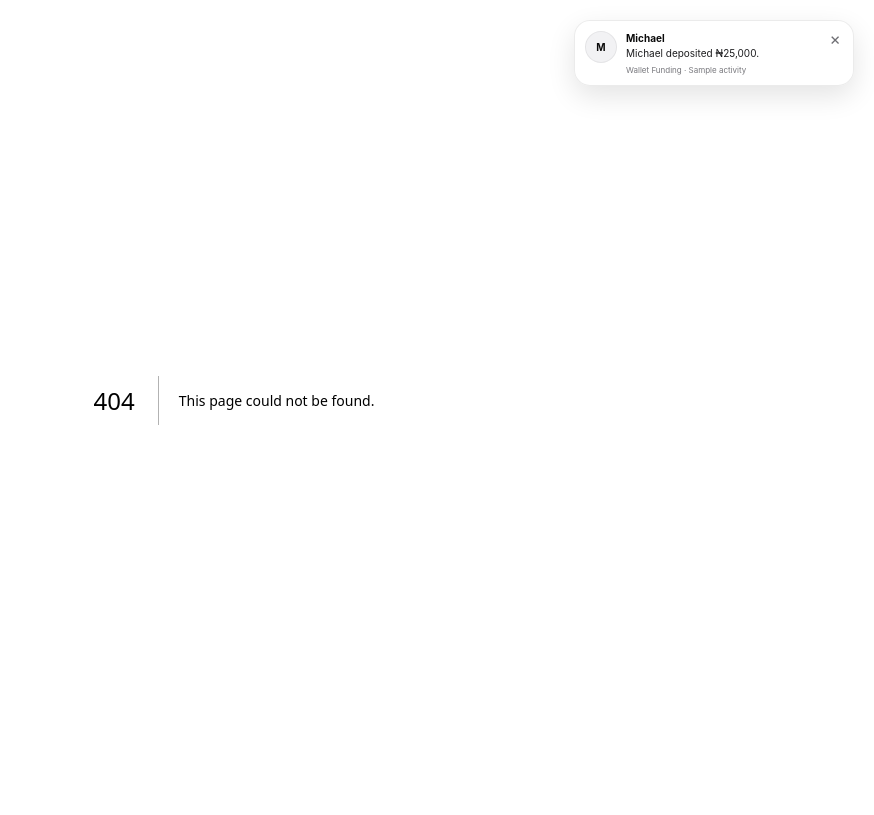
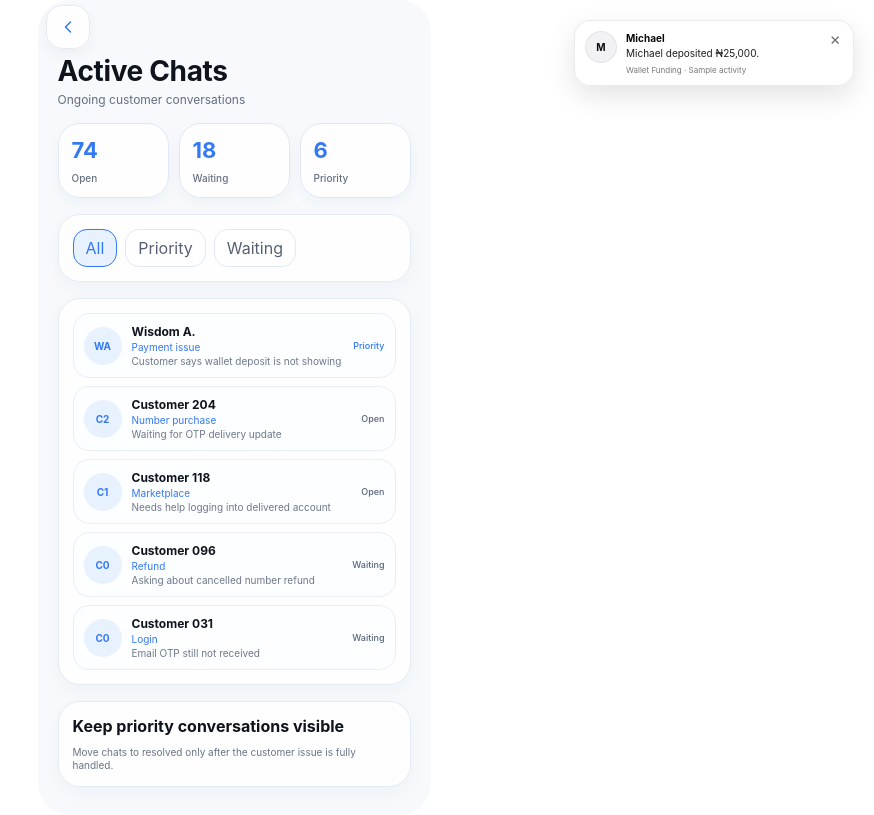
Before and after one commit to wis12dom34/-wickspend-web, a Next.js app: page /admin/chats in a window 1280 px wide. Before the commit this address had no page. Shown: the whole page, without its empty margins (406-1280 px from the left). Built offline with nearby package versions, Linux system fonts and the light colour scheme.

Commit message:
Add admin chats route

```diff
--- /dev/null
+++ b/app/admin/chats/page.tsx
@@ -0,0 +1,5 @@
+import AdminScreen from '../AdminScreen';
+
+export default function AdminChatsPage() {
+  return <AdminScreen screen="chats" />;
+}
```
